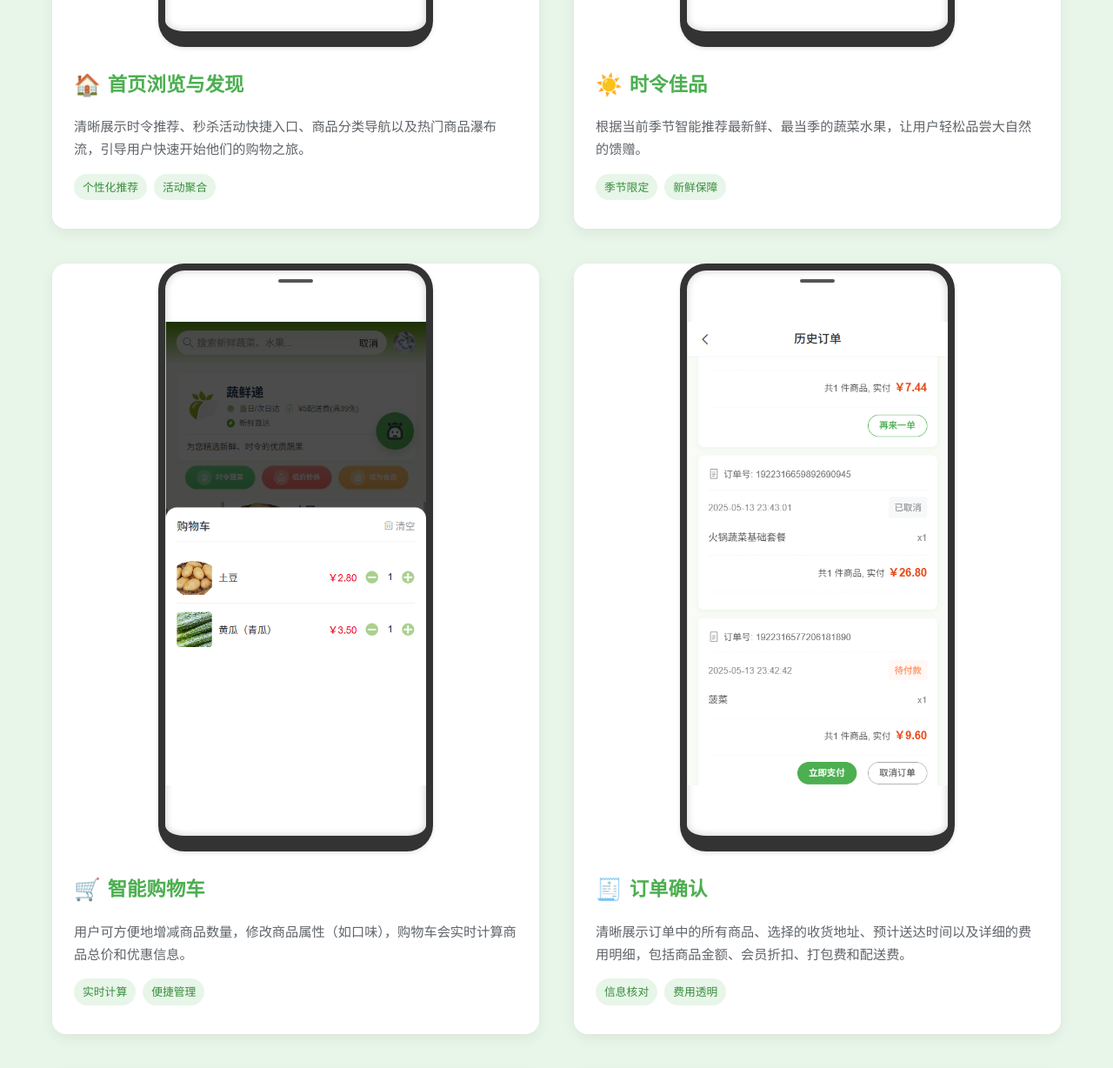
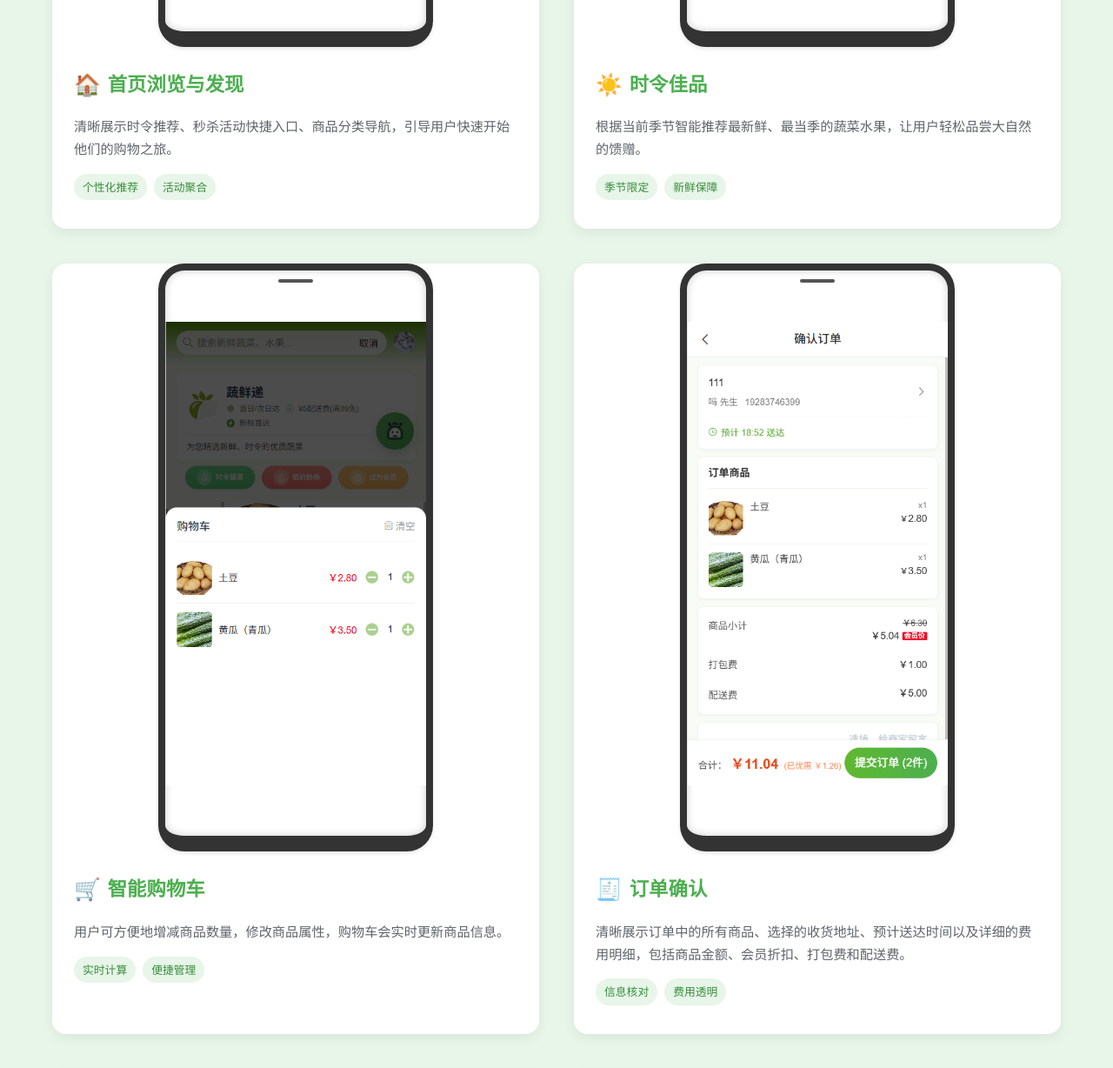
Before and after one commit to chankeau/freshveggie-intro, a website: page index.html in a window 1280 px wide. Shown: the part 2800-4028 px from the top of the page at 87% size. Drawn offline with Linux system fonts and the light colour scheme.

Commit message:
增加截图

```diff
--- a/index.html
+++ b/index.html
@@ -495,7 +495,7 @@
                         </div>
                         <div class="content-wrapper">
                             <h4><span class="icon">🏠</span> 首页浏览与发现</h4>
-                            <p>清晰展示时令推荐、秒杀活动快捷入口、商品分类导航以及热门商品瀑布流，引导用户快速开始他们的购物之旅。</p>
+                            <p>清晰展示时令推荐、秒杀活动快捷入口、商品分类导航，引导用户快速开始他们的购物之旅。</p>
                             <div class="tags"><span class="tag">个性化推荐</span><span class="tag">活动聚合</span></div>
                         </div>
                     </div>
@@ -516,13 +516,13 @@
                         </div>
                         <div class="content-wrapper">
                             <h4><span class="icon">🛒</span> 智能购物车</h4>
-                            <p>用户可方便地增减商品数量，修改商品属性（如口味），购物车会实时计算商品总价和优惠信息。</p>
+                            <p>用户可方便地增减商品数量，修改商品属性，购物车会实时更新商品信息。</p>
                             <div class="tags"><span class="tag">实时计算</span><span class="tag">便捷管理</span></div>
                         </div>
                     </div>
                     <div class="showcase-card user-app-showcase">
                         <div class="media-container" onclick="showModal('assets/img/screenshots/user_app/order_list.png', '用户端 - 确认订单')">
-                            <img src="assets/img/screenshots/user_app/order_list.png" alt="用户端确认订单">
+                            <img src="assets/img/screenshots/user_app/order_confirm.png" alt="用户端确认订单">
                         </div>
                         <div class="content-wrapper">
                             <h4><span class="icon">🧾</span> 订单确认</h4>
```
Also changed, not shown: assets/img/screenshots/user_app/order_confirm.png (added), assets/img/screenshots/user_app/pay.png.
